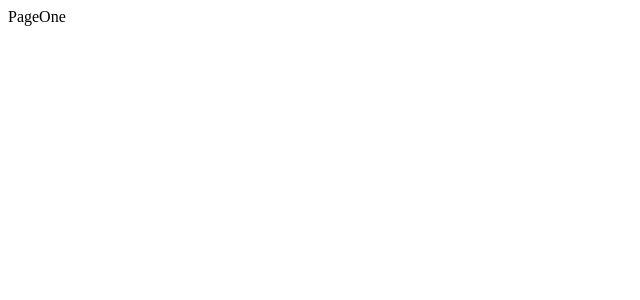
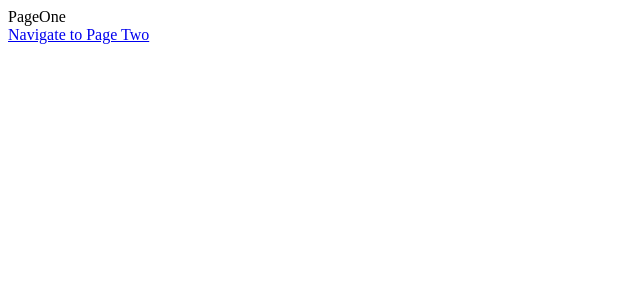
Before and after one commit to gchaniotakis/streams, a React (Create React App) app in the folder client/: page / in a window 1280 px wide. Shown: the top 300 px of the page, without its empty margins (0-640 px from the left). Built offline with nearby package versions, Linux system fonts and the light colour scheme.

Commit message:
navigate with Link component

```diff
--- a/client/src/components/App.js
+++ b/client/src/components/App.js
@@ -1,15 +1,23 @@
 import React from 'react';
-import {BrowserRouter, Route} from 'react-router-dom';
+import {BrowserRouter, Route, Link} from 'react-router-dom';
 
 const PageOne = () =>{
-    return <div>PageOne</div>;
+    return (
+        <div>
+            PageOne<br/>
+            <Link to="/pagetwo">Navigate to Page Two</Link>
+        </div>
+    );
 };
 
 const PageTwo = () =>{
-    return <div>
-        PageTwo
-        <button>Click Me</button>
-        </div>;
+    return (
+        <div>
+            PageTwo<br/>
+            <button>Click Me</button><br/>
+            <Link to="/">Navigate to Page One</Link>
+        </div>
+    );
 }
 
 const App = () =>{
```
